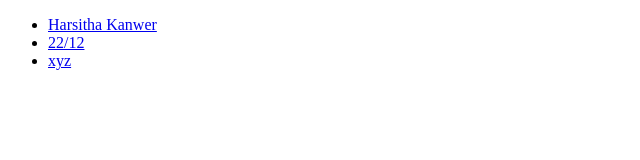
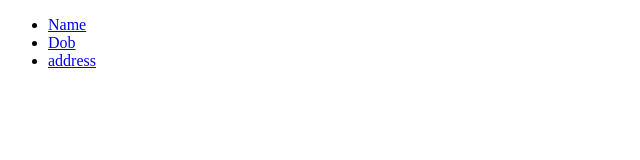
Before and after one commit to harsithakanwer/htmlcoding, a plain HTML site: page index.html in a window 1280 px wide. Shown: the whole page, without its empty margins (0-640 px from the left). Drawn offline with Linux system fonts and the light colour scheme.

Commit message:
Update index.html

```diff
--- a/index.html
+++ b/index.html
@@ -6,9 +6,9 @@
   </title>
   <body>
     <ul>
-      <li><a href="name.html">Harsitha Kanwer</li>
-      <li><a href="dob.html">22/12</li>
-      <li><a href="address.html">xyz</li>
+      <li><a href="name.html">Name</li>
+      <li><a href="dob.html">Dob</li>
+      <li><a href="address.html">address</li>
     </ul>
   </body>
 </html>
```
